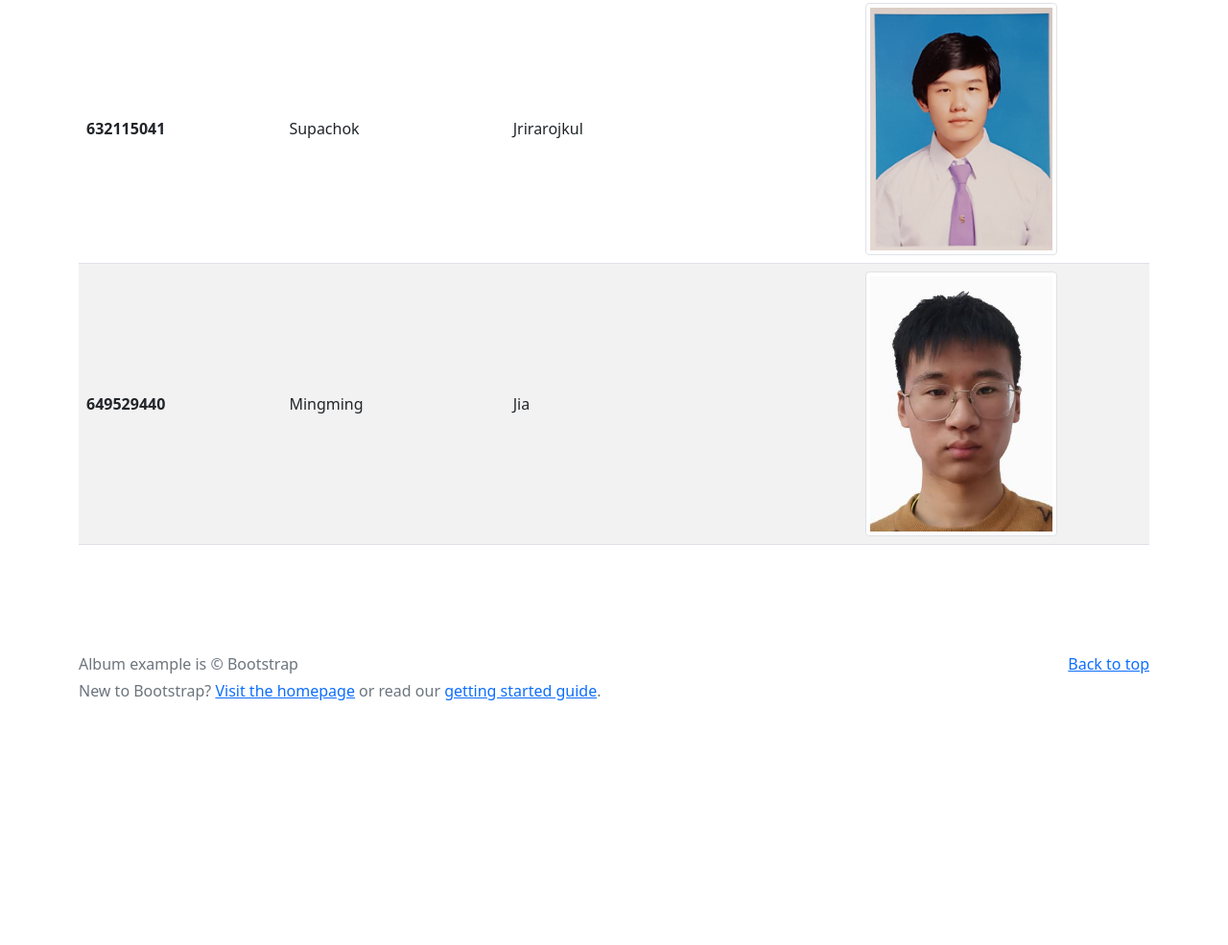
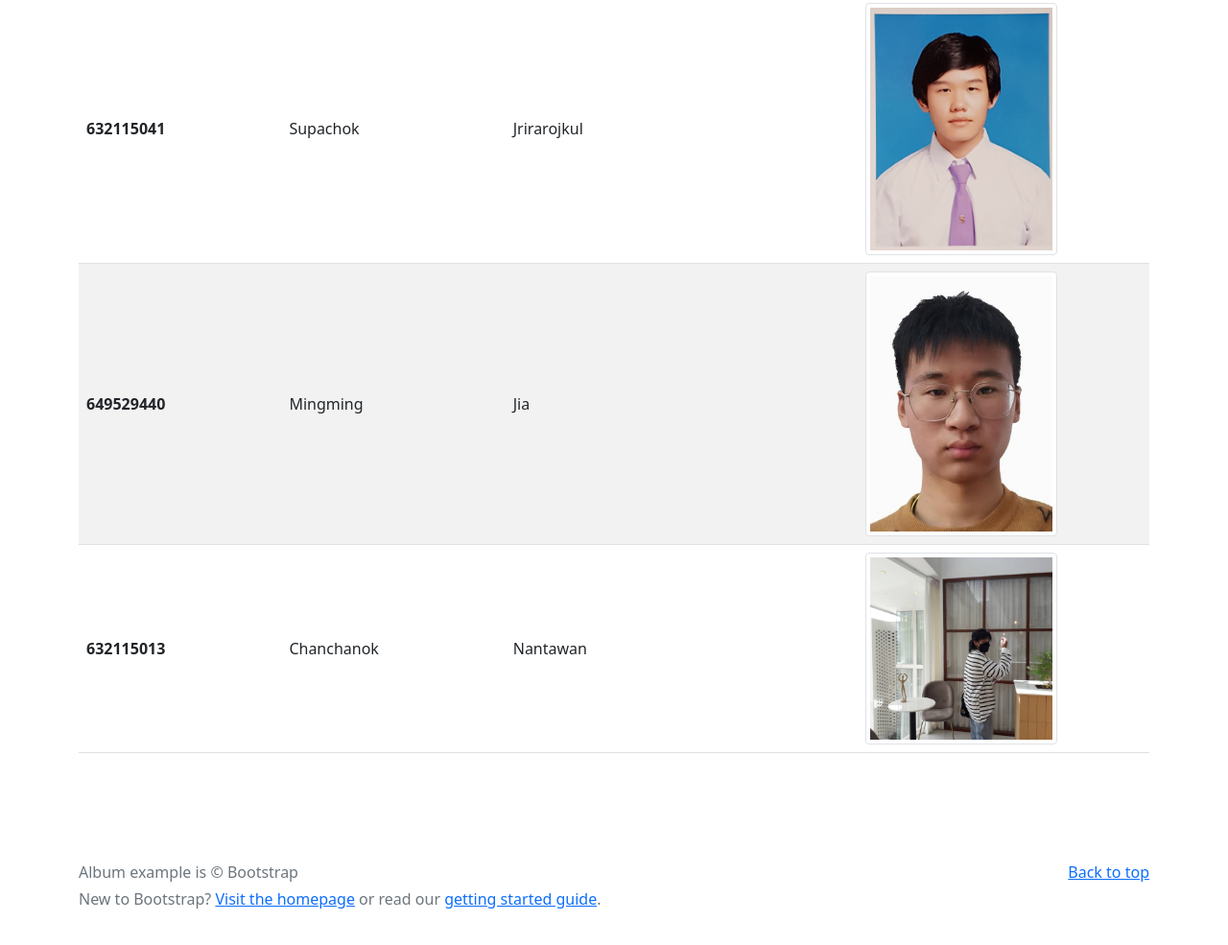
Before and after one commit to chartchai/se234-2021-lab02, a plain HTML site: page docs/index.html in a window 1280 px wide. Shown: the part 7866-8851 px from the top of the page at 96% size. Before the commit the page ends 8646 px from the top, so only its background shows below. Drawn offline with nearby package versions, Linux system fonts and the light colour scheme.

Commit message:
add 632115013

```diff
--- a/docs/index.html
+++ b/docs/index.html
@@ -348,7 +348,14 @@
                                 <img src="assets/649529440.jpg" class="img-thumbnail" width="200px" height="200px" alt="My beloved brother">
                                 </td>
                         </tr>
-
+                        <tr>
+                            <th scope="row" class="align-middle">632115013</th>
+                            <td class="align-middle">Chanchanok</td>
+                            <td class="align-middle">Nantawan</td>
+                            <td class="text-center align-middle">
+                                <img src="assets/632115013.jpg" class="img-thumbnail" width="200px" height="200px" alt="Chanchanok">
+                                </td>
+                        </tr>
                 </tbody>
             </table>
         </section>
```
